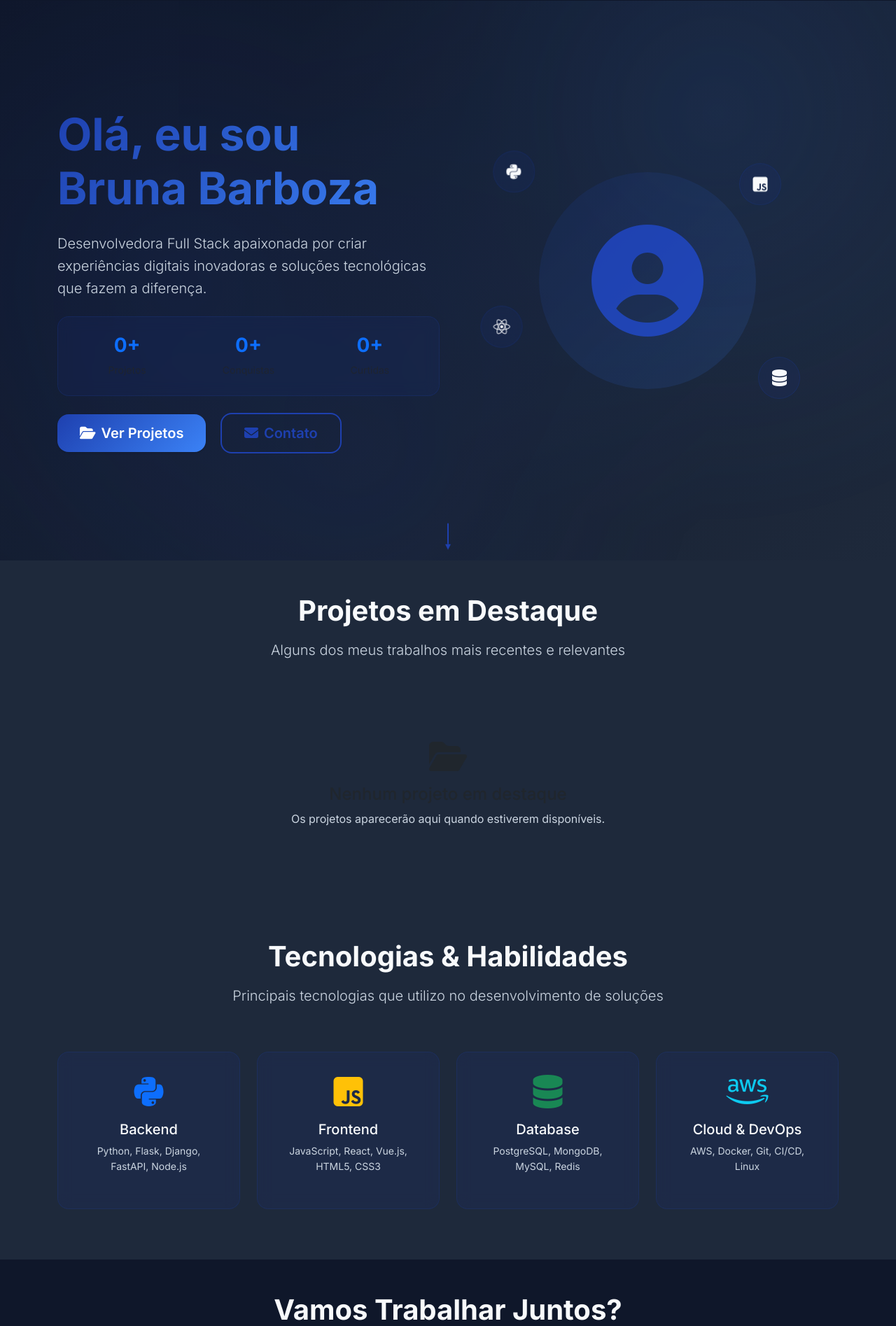
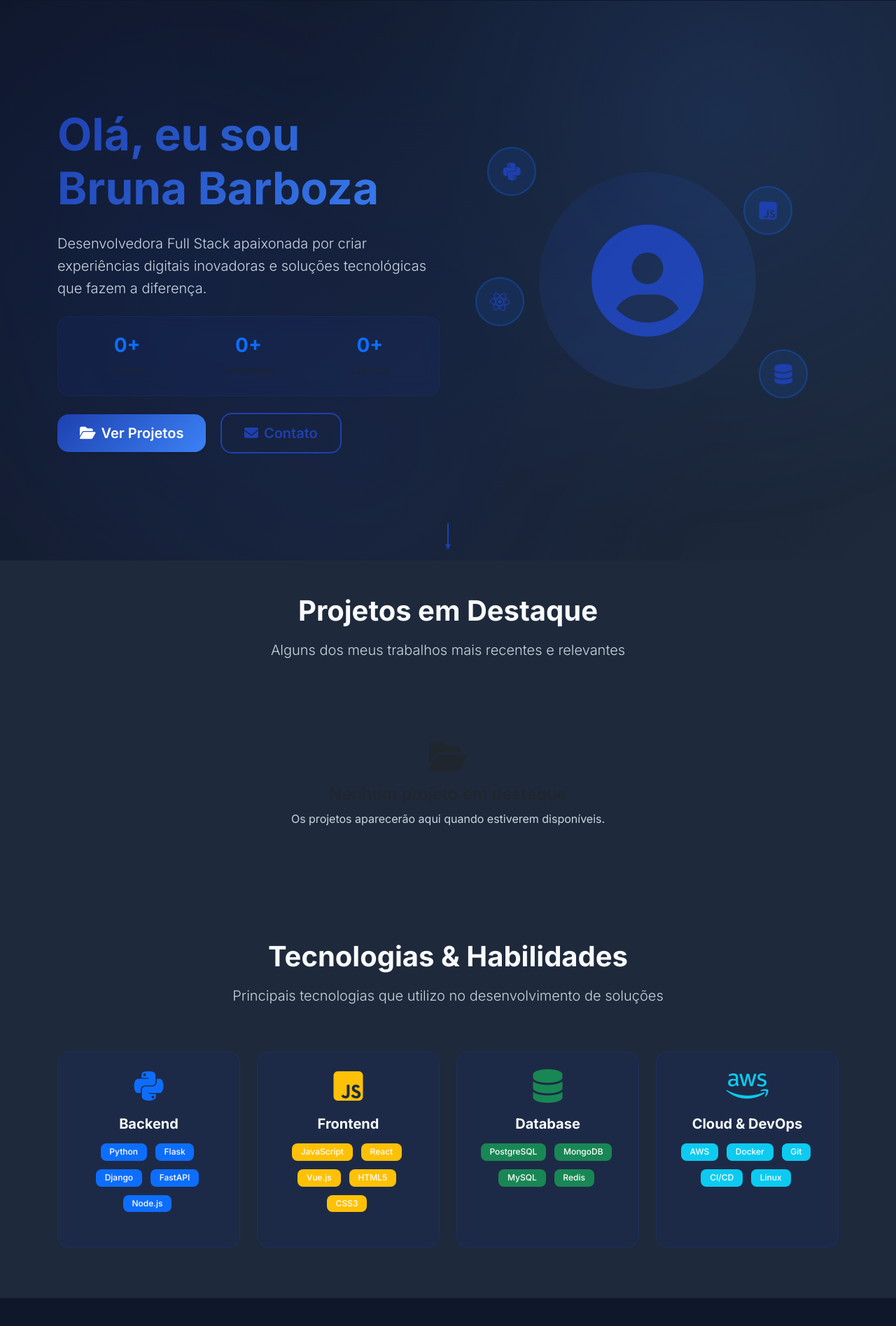
Before and after one commit to brubsb/portifoliobrub, a Flask app: page / in a window 1280 px wide. Shown: the part 75-1970 px from the top of the page at 70% size. Run offline with Flask 3, Linux system fonts and the light colour scheme.

Commit message:
Improve visual appeal and remove skill percentages from the portfolio Fix icon display bugs and update styling for a modern look.
Remove location information from the base template, update icon styling and positioning in `static/css/style.css`, and refactor skill display in `templates/index.html` to use badges instead of percentages.

Replit-Commit-Author: Agent
Replit-Commit-Session-Id: 7ea58be1-6d4a-49d1-b2e8-1d944085a1b7
Replit-Commit-Checkpoint-Type: full_checkpoint
Replit-Commit-Screenshot-Url: https://storage.googleapis.com/screenshot-production-us-central1/440d2f42-e367-4d93-953c-017d36560079/7ea58be1-6d4a-49d1-b2e8-1d944085a1b7/ylgMhXx

```diff
--- a/static/css/style.css
+++ b/static/css/style.css
@@ -361,29 +361,64 @@ body {
 
 .float-element {
     position: absolute;
-    width: 60px;
-    height: 60px;
-    background: var(--glass-bg);
-    border: 1px solid var(--glass-border);
+    width: 70px;
+    height: 70px;
+    background: rgba(13, 110, 253, 0.1);
+    border: 2px solid rgba(13, 110, 253, 0.3);
     border-radius: 50%;
     display: flex;
     align-items: center;
     justify-content: center;
-    font-size: 1.5rem;
-    backdrop-filter: blur(10px);
+    font-size: 1.8rem;
+    color: var(--primary-color);
+    backdrop-filter: blur(15px);
     transition: all var(--transition);
+    animation: floatUpDown 4s ease-in-out infinite;
 }
 
 .float-element:hover {
-    transform: scale(1.1);
+    transform: scale(1.15);
     background: var(--primary-color);
     color: white;
+    border-color: var(--primary-light);
+    box-shadow: 0 0 25px rgba(13, 110, 253, 0.3);
 }
 
-.float-1 { top: 10%; left: 10%; }
-.float-2 { top: 20%; right: 15%; }
-.float-3 { bottom: 30%; left: 5%; }
-.float-4 { bottom: 20%; right: 10%; }
+.float-1 {
+    top: 15%;
+    left: 8%;
+    animation-delay: 0s;
+}
+.float-2 {
+    top: 25%;
+    right: 12%;
+    animation-delay: 1s;
+}
+.float-3 {
+    bottom: 35%;
+    left: 5%;
+    animation-delay: 2s;
+}
+.float-4 {
+    bottom: 15%;
+    right: 8%;
+    animation-delay: 3s;
+}
+
+@keyframes floatUpDown {
+    0%, 100% {
+        transform: translateY(0px) rotate(0deg);
+    }
+    25% {
+        transform: translateY(-15px) rotate(5deg);
+    }
+    50% {
+        transform: translateY(-8px) rotate(0deg);
+    }
+    75% {
+        transform: translateY(-20px) rotate(-5deg);
+    }
+}
 
 /* Scroll Indicator */
 .scroll-indicator {
@@ -546,22 +581,44 @@ body {
 
 .skill-card {
     text-align: center;
-    padding: 2rem;
     background: var(--glass-bg);
     border: 1px solid var(--glass-border);
     border-radius: var(--radius-lg);
     transition: all var(--transition);
     backdrop-filter: blur(10px);
+    height: 100%;
+    min-height: 280px;
 }
 
 .skill-card:hover {
-    transform: translateY(-5px);
+    transform: translateY(-8px);
     background: var(--bg-card);
     border-color: var(--primary-color);
+    box-shadow: var(--shadow-xl);
 }
 
 .skill-icon {
     margin-bottom: 1rem;
+}
+
+.skill-tags {
+    display: flex;
+    flex-wrap: wrap;
+    justify-content: center;
+    gap: 0.5rem;
+}
+
+.skill-tags .badge {
+    font-size: 0.75rem;
+    font-weight: 500;
+    padding: 0.4rem 0.8rem;
+    border-radius: var(--radius);
+    transition: all var(--transition);
+}
+
+.skill-tags .badge:hover {
+    transform: scale(1.05);
+    box-shadow: 0 2px 8px rgba(0,0,0,0.2);
 }
 
 /* Skills Progress Bars */
--- a/templates/base.html
+++ b/templates/base.html
@@ -199,10 +199,6 @@
                             <i class="fas fa-envelope me-2 text-primary"></i>
                             brunabarbozasofia@gmail.com
                         </li>
-                        <li class="mb-2">
-                            <i class="fas fa-map-marker-alt me-2 text-primary"></i>
-                            Brasil
-                        </li>
                     </ul>
                 </div>
 
--- a/templates/index.html
+++ b/templates/index.html
@@ -248,42 +248,65 @@
 
         <div class="row">
             <div class="col-lg-3 col-md-6 mb-4" data-aos="fade-up" data-aos-delay="0">
-                <div class="skill-card text-center">
-                    <div class="skill-icon">
+                <div class="skill-card text-center p-4">
+                    <div class="skill-icon mb-3">
                         <i class="fab fa-python fa-3x text-primary"></i>
                     </div>
-                    <h5 class="mt-3">Backend</h5>
-                    <p class="text-light-gray small">Python, Flask, Django, FastAPI, Node.js</p>
+                    <h5 class="fw-bold">Backend</h5>
+                    <div class="skill-tags mt-3">
+                        <span class="badge bg-primary me-1 mb-1">Python</span>
+                        <span class="badge bg-primary me-1 mb-1">Flask</span>
+                        <span class="badge bg-primary me-1 mb-1">Django</span>
+                        <span class="badge bg-primary me-1 mb-1">FastAPI</span>
+                        <span class="badge bg-primary me-1 mb-1">Node.js</span>
+                    </div>
                 </div>
             </div>
 
             <div class="col-lg-3 col-md-6 mb-4" data-aos="fade-up" data-aos-delay="100">
-                <div class="skill-card text-center">
-                    <div class="skill-icon">
+                <div class="skill-card text-center p-4">
+                    <div class="skill-icon mb-3">
                         <i class="fab fa-js-square fa-3x text-warning"></i>
                     </div>
-                    <h5 class="mt-3">Frontend</h5>
-                    <p class="text-light-gray small">JavaScript, React, Vue.js, HTML5, CSS3</p>
+                    <h5 class="fw-bold">Frontend</h5>
+                    <div class="skill-tags mt-3">
+                        <span class="badge bg-warning me-1 mb-1">JavaScript</span>
+                        <span class="badge bg-warning me-1 mb-1">React</span>
+                        <span class="badge bg-warning me-1 mb-1">Vue.js</span>
+                        <span class="badge bg-warning me-1 mb-1">HTML5</span>
+                        <span class="badge bg-warning me-1 mb-1">CSS3</span>
+                    </div>
                 </div>
             </div>
 
             <div class="col-lg-3 col-md-6 mb-4" data-aos="fade-up" data-aos-delay="200">
-                <div class="skill-card text-center">
-                    <div class="skill-icon">
+                <div class="skill-card text-center p-4">
+                    <div class="skill-icon mb-3">
                         <i class="fas fa-database fa-3x text-success"></i>
                     </div>
-                    <h5 class="mt-3">Database</h5>
-                    <p class="text-light-gray small">PostgreSQL, MongoDB, MySQL, Redis</p>
+                    <h5 class="fw-bold">Database</h5>
+                    <div class="skill-tags mt-3">
+                        <span class="badge bg-success me-1 mb-1">PostgreSQL</span>
+                        <span class="badge bg-success me-1 mb-1">MongoDB</span>
+                        <span class="badge bg-success me-1 mb-1">MySQL</span>
+                        <span class="badge bg-success me-1 mb-1">Redis</span>
+                    </div>
                 </div>
             </div>
 
             <div class="col-lg-3 col-md-6 mb-4" data-aos="fade-up" data-aos-delay="300">
-                <div class="skill-card text-center">
-                    <div class="skill-icon">
+                <div class="skill-card text-center p-4">
+                    <div class="skill-icon mb-3">
                         <i class="fab fa-aws fa-3x text-info"></i>
                     </div>
-                    <h5 class="mt-3">Cloud & DevOps</h5>
-                    <p class="text-light-gray small">AWS, Docker, Git, CI/CD, Linux</p>
+                    <h5 class="fw-bold">Cloud & DevOps</h5>
+                    <div class="skill-tags mt-3">
+                        <span class="badge bg-info me-1 mb-1">AWS</span>
+                        <span class="badge bg-info me-1 mb-1">Docker</span>
+                        <span class="badge bg-info me-1 mb-1">Git</span>
+                        <span class="badge bg-info me-1 mb-1">CI/CD</span>
+                        <span class="badge bg-info me-1 mb-1">Linux</span>
+                    </div>
                 </div>
             </div>
         </div>
```
